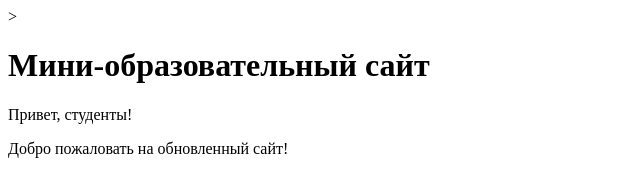
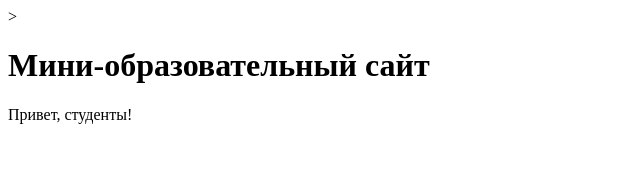
Before and after one commit to Zhumadullayev/edu-website, a plain HTML site: page index.html in a window 1280 px wide. Shown: the whole page, without its empty margins (0-640 px from the left). Drawn offline with Linux system fonts and the light colour scheme.

Commit message:
Initial commit

```diff
--- a/index.html
+++ b/index.html
@@ -8,7 +8,7 @@
 <body>
   <h1>Мини-образовательный сайт</h1>
   <p>Привет, студенты!</p>
-  <p>Добро пожаловать на обновленный сайт!</p>
+  <!-- <p>Добро пожаловать на обновленный сайт!</p> -->
 
 
 </body>
```
